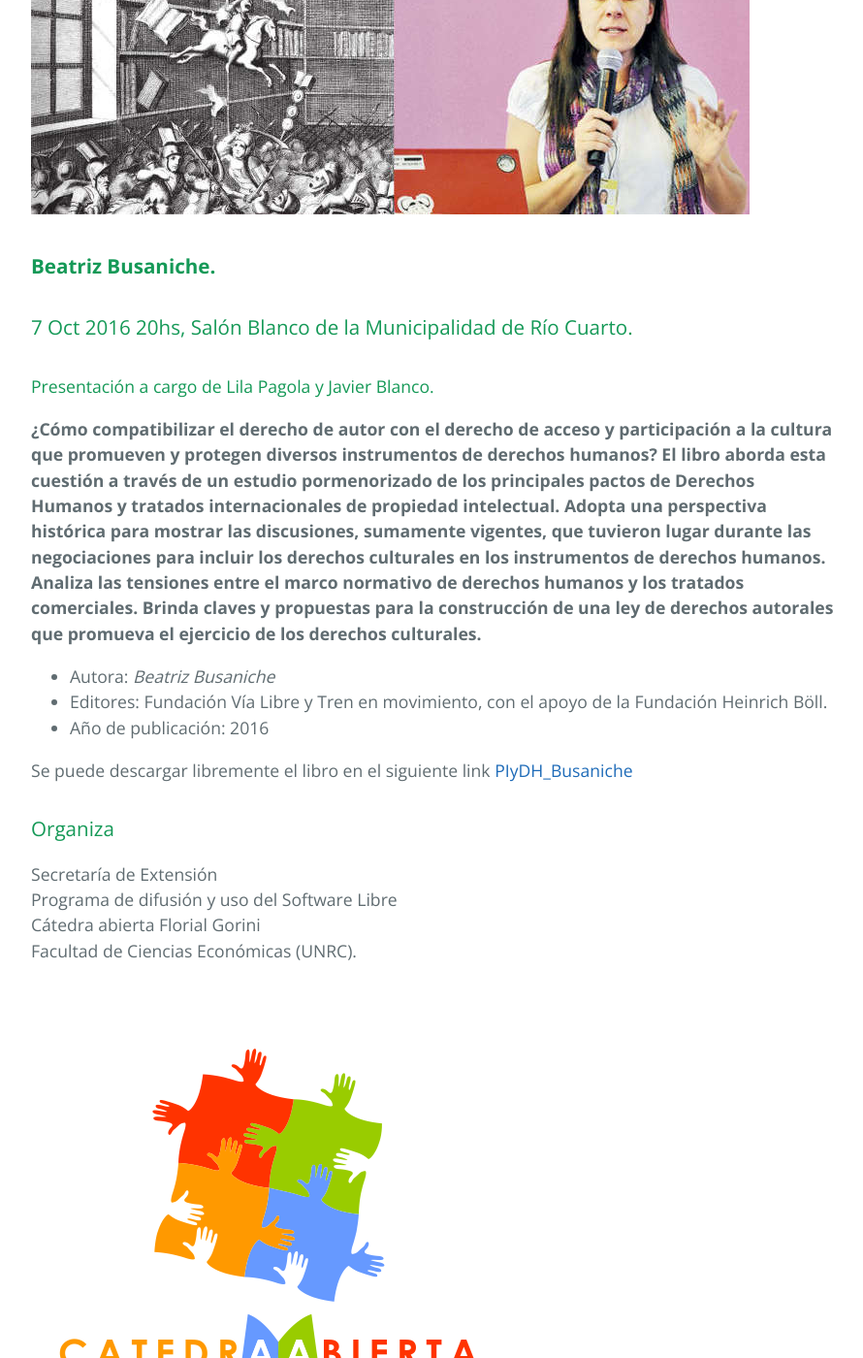
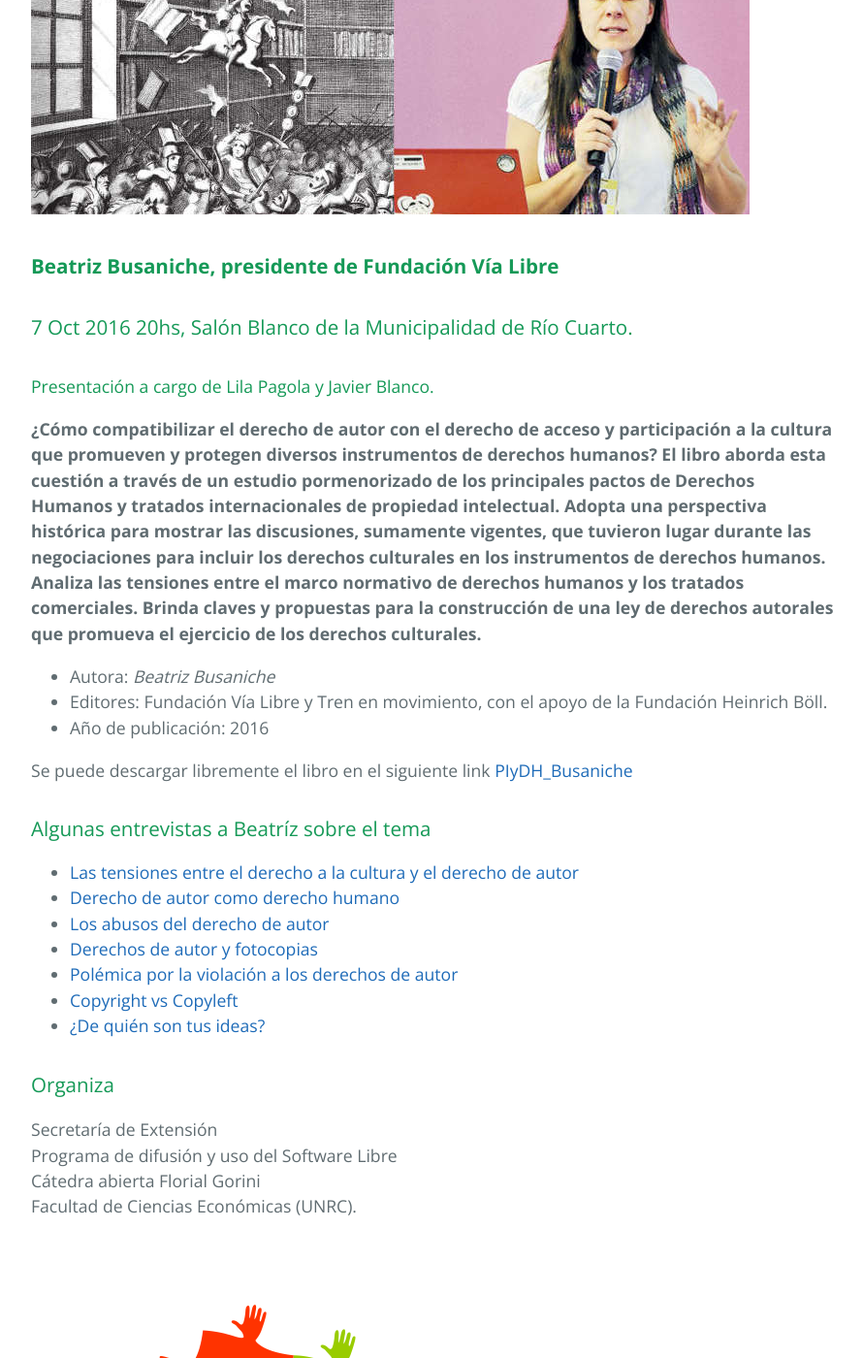
Before and after one commit to pewen/piydh, a Jekyll site: the page built from index.md, in a window 1280 px wide and 1400 px high, scrolled down 652 px. Shown: the whole window at 97% size, without its empty margins (192-1082 px from the left). Built offline with Jekyll 4.4.1, drawn with Linux system fonts in a browser that asks for light colours.

Commit message:
minor changes

```diff
--- a/index.md
+++ b/index.md
@@ -5,7 +5,7 @@ title: {{ site.name }}
 
 ![](./img/bea.jpg)
 
-### **Beatriz Busaniche.**
+### **Beatriz Busaniche, presidente de Fundación Vía Libre**
 
 ### 7 Oct 2016 20hs, Salón Blanco de la Municipalidad de Río Cuarto.
 
@@ -20,6 +20,16 @@ title: {{ site.name }}
 Se puede descargar libremente el libro en el siguiente link [PIyDH_Busaniche](
 http://www.vialibre.org.ar/wp-content/uploads/2016/04/piydh_busaniche.pdf)
 
+### Algunas entrevistas a Beatríz sobre el tema
+
+- [Las tensiones entre el derecho a la cultura y el derecho de autor](https://www.youtube.com/watch?v=No5H0WWcO-8)
+- [Derecho de autor como derecho humano](https://www.youtube.com/watch?v=rPvkHoaxeXo)
+- [Los abusos del derecho de autor](https://www.youtube.com/watch?v=olM2HE7iUgY)
+- [Derechos de autor y fotocopias](https://www.youtube.com/watch?v=gAF6_vjxl68)
+- [Polémica por la violación a los derechos de autor](https://www.youtube.com/watch?v=b-CbrmCW1vY)
+- [Copyright vs Copyleft](https://www.youtube.com/watch?v=smBuZdpCL1o)
+- [¿De quién son tus ideas?](https://www.youtube.com/watch?v=c-0tEvw1i4s)
+
 ### Organiza
 
 Secretaría de Extensión
```
Also changed, not shown: 1 other file.
